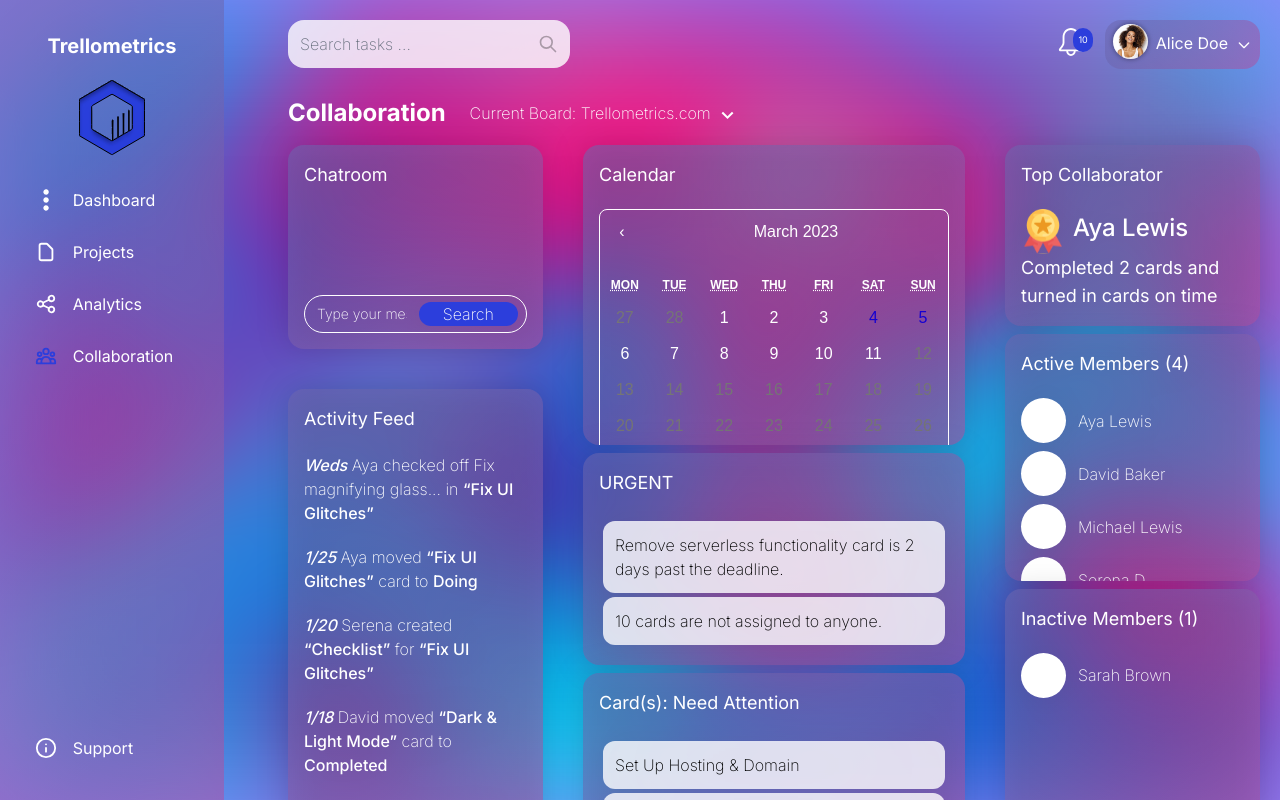
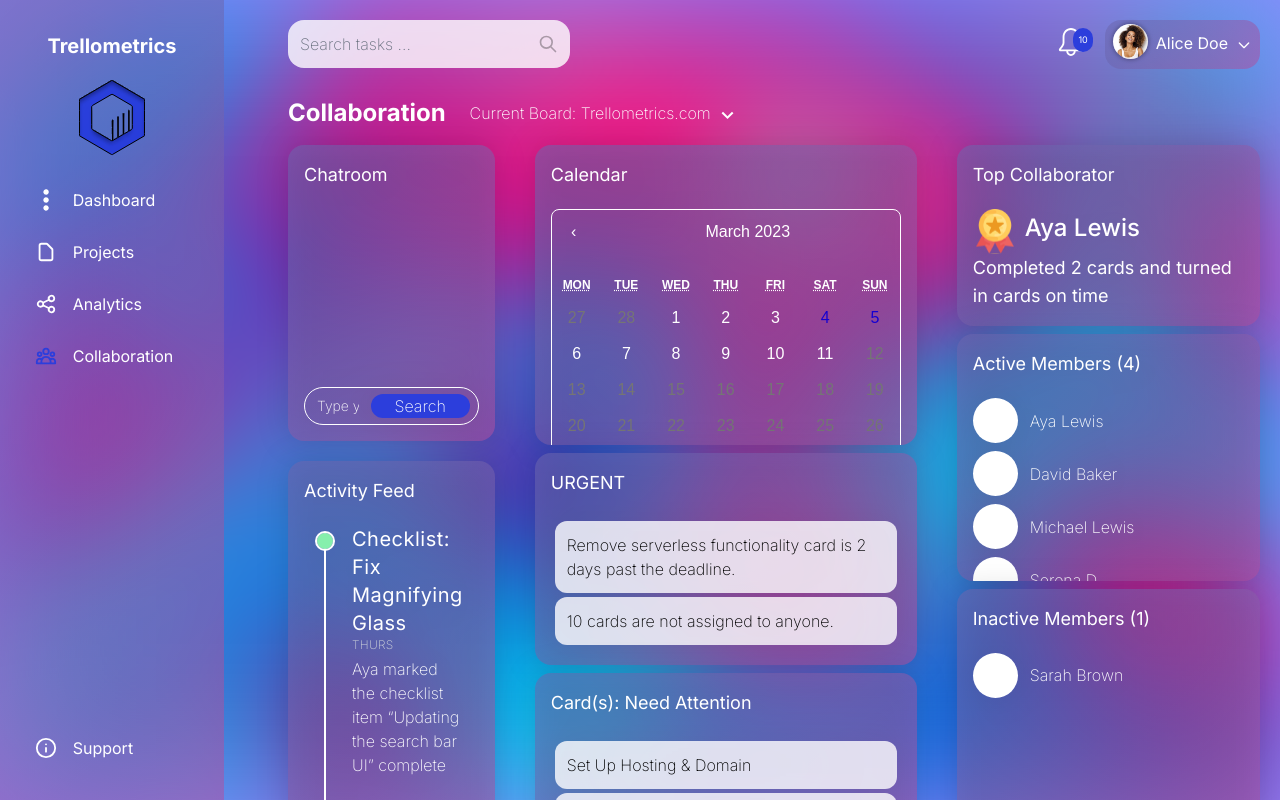
Before and after one commit to pixelRena/Trello-Dashboard, a Next.js app: page /collaboration in a window 1280 px wide. Built offline with nearby package versions, Linux system fonts and the light colour scheme.

Commit message:
Created timeline component, adjusted collaboration card

```diff
--- a/components/collaboration-items/collaboration-card.component.jsx
+++ b/components/collaboration-items/collaboration-card.component.jsx
@@ -2,37 +2,50 @@ import { useState } from "react";
 import CardTemplate from "@/components/card-template/card-template.component";
 import ChatroomInput from "@/components/inputs/chatroom-input.component";
 import Calendar from 'react-calendar';
+import Timeline from "../timeline-items/timeline.component";
 
 export default function CollaborationCard() {
-    const [value, onChange] = useState(new Date());
+    const [value, onValueChange] = useState(new Date());
     return(
             <div className="flex flex-col-reverse gap-2 lg:flex-row lg:gap-10">
-                <div className="flex flex-col w-full lg:flex-col pt-3 pb-3 gap-2">
-                    <div className="flex flex-col  lg:flex-col h-full gap-10">
+                <div className="flex flex-col lg:flex-col pt-3 pb-3 gap-2">
+                    <div className="flex flex-col lg:flex-col h-full gap-5">
                         <CardTemplate title="Chatroom" additionalClasses="h-full">
                             <ChatroomInput/>
                         </CardTemplate>
-                        <CardTemplate title="Activity Feed"  additionalContentClasses="flex flex-col gap-5">
-                            <div>
-                                <span className="font-medium italic">Weds</span> Aya checked off Fix magnifying glass... in <span className="font-medium"><q>Fix UI Glitches</q></span>
-                            </div>
-                            <div>
-                                <span className="font-medium italic">1/25</span> Aya moved <span className="font-medium"><q>Fix UI Glitches</q></span> card to <span className="font-medium">Doing</span>
-                            </div>
-                            <div>
-                                <span className="font-medium italic">1/20</span> Serena created <span className="font-medium"><q>Checklist</q></span> for <span className="font-medium"><q>Fix UI Glitches</q></span>
-                            </div>
-                            <div>
-                                <span className="font-medium italic">1/18</span> David moved <span className="font-medium"><q>Dark & Light Mode</q></span> card to <span className="font-medium">Completed</span>
-                            </div>
-                            <div>
-                                <span className="font-medium italic">1/15</span> Sarah Brown joined the board
-                            </div>
+                        <CardTemplate title="Activity Feed" additionalContentClasses="flex flex-col gap-5">
+                            <Timeline>
+                                <div className="timeline-data">
+                                    <div>Checklist: Fix Magnifying Glass</div>
+                                    <div>Thurs</div>
+                                    <div>Aya marked the checklist item <q>Updating the search bar UI</q> complete</div>
+                                </div>
+                                <div className="timeline-data">
+                                    <div>Card: UI Glitches</div>
+                                    <div>Wed 1/25 5:32pm</div>
+                                    <div>Aya moved this card to <q>Doing</q></div>
+                                </div>
+                                <div className="timeline-data">
+                                    <div>Checklist: UI Glitches</div>
+                                    <div>Fri 1/20 11:00am</div>
+                                    <div>Serena created the Checklist <q>Images in Grid</q> </div>
+                                </div>
+                                <div className="timeline-data">
+                                    <div>Card: Dark/Light Mode</div>
+                                    <div>Weds 1/18 9:10am</div>
+                                    <div>David moved this card to Completed</div>
+                                </div>
+                                <div className="timeline-data">
+                                    <div>Members Joined</div>
+                                    <div>Sun 1/15 12:33pm</div>
+                                    <div>Sarah Brown joined the board</div>
+                                </div>
+                            </Timeline>
                         </CardTemplate>
                     </div>
                 </div>
 
-                <div className="flex flex-col pt-3 pb-3 gap-2 w-fit">
+                <div className="flex flex-col pt-3 pb-3 gap-2 ">
                     <CardTemplate title="Calendar" additionalClasses="overflow-auto h-[300px] overflow-auto">
                         <Calendar
                             className="text-white rounded-lg"
@@ -55,7 +68,7 @@ export default function CollaborationCard() {
                     </CardTemplate>
                 </div>
 
-                <div className="flex w-full flex-col pt-3 pb-3 gap-2">
+                <div className="flex w-full flex-col pt-3 pb-3 gap-2 w-fit">
                     <CardTemplate title="Top Collaborator" additionalClasses="h-fit" additionalContentClasses="flex flex-col">
                         <div>
                             <img className="inline mr-2" src="/images/award.svg"/>
--- /dev/null
+++ b/components/timeline-items/timeline.component.jsx
@@ -0,0 +1,24 @@
+import { Children } from "react";
+
+export default function Timeline(props) {
+    return(
+        <div class="h-[40vh] overflow-y-auto">
+            <div class="grid gap-4 lg:ml-4">
+                <div class="relative lg:pl-4">
+                    <div class=" relative px-4 sm:col-span-8 sm:space-y-8 sm:before:absolute sm:before:top-2 sm:before:bottom-0 sm:before:w-0.5 sm:before:-left-3 before:bg-white">
+                        {Children.map(props.children, (child) => {
+                            if(child.props.className === "timeline-data") {
+                                return( <div class="flex pb-2 flex-col sm:relative sm:before:absolute sm:before:top-2 sm:before:w-4 sm:before:h-4 sm:before:rounded-full sm:before:left-[-35px] sm:before:z-[1] before:bg-green-300 lg:before:outline-2 before:outline-0 before:outline before:outline-white lg:pb-auto">
+                                <h3 class="text-xl font-normal tracking-wide">{child.props.children[0]}</h3>
+                                <time class="text-xs tracking-wide uppercase text-gray-300">{child.props.children[1]}</time>
+                                <p class="mt-1">{child.props.children[2]}</p>
+                                </div>
+                                )
+                            }
+                        })}
+                    </div>
+                </div>
+            </div>
+        </div>
+    );
+};
```
Also changed, not shown: components/test.component.jsx (+21 -2 lines).
